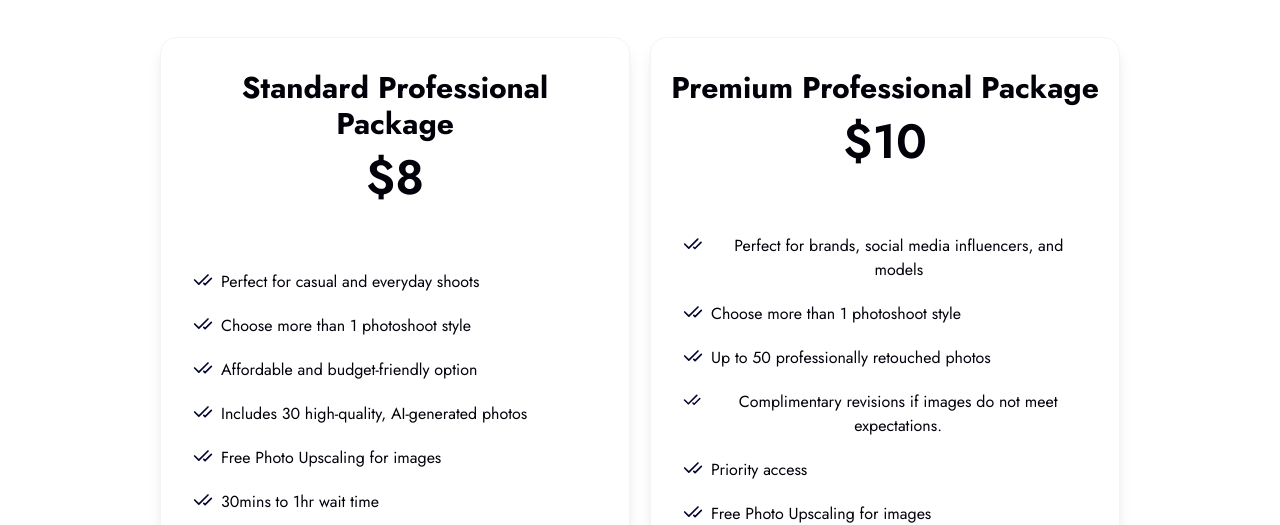
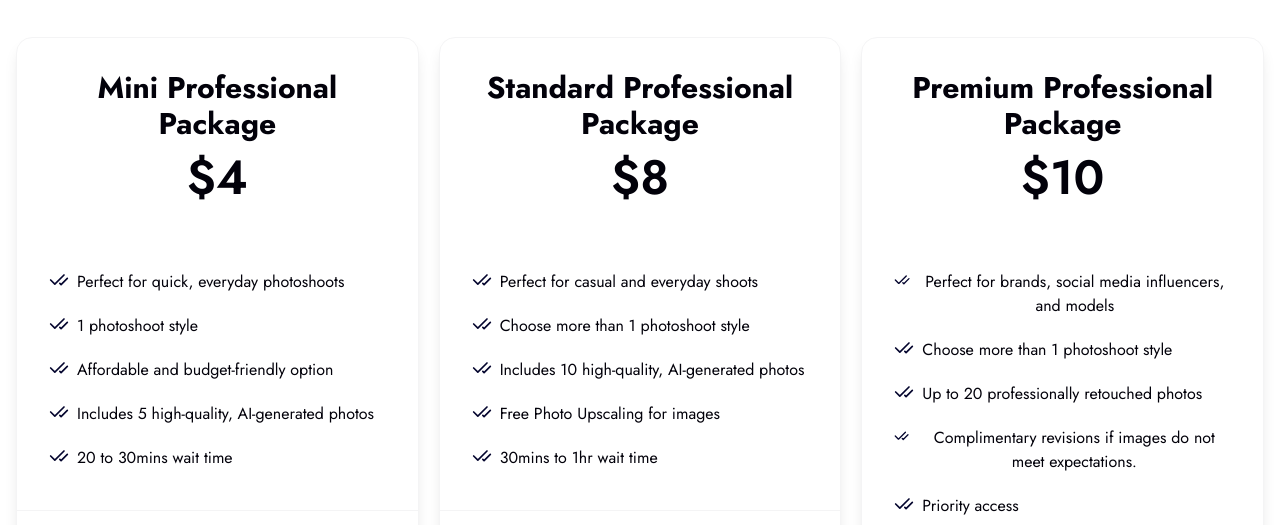
Before and after one commit to stacksineden/Retenaai, a React (Vite) app: page / in a window 1280 px wide. Both pictures are taken after a click on the link "Pricing". Shown: the part 238-763 px from the top of the page. Built offline with nearby package versions, Linux system fonts and the light colour scheme; no server answers.

Commit message:
fix:pricing-adjustments

```diff
--- a/src/_root/Pricing.tsx
+++ b/src/_root/Pricing.tsx
@@ -20,7 +20,7 @@ const Pricing = () => {
           </p>
         </div>
 
-        <div className="pt-12 grid grid-cols-1 lg:grid-cols-2 gap-5 md:max-w-[60rem] mx-auto">
+        <div className="pt-12 grid grid-cols-1 lg:grid-cols-3 gap-5 md:max-w-[80rem] mx-auto">
           {photoshoot_plans?.map((item, _i) => (
             <div
               key={_i}
--- a/src/components/shared/Hero.tsx
+++ b/src/components/shared/Hero.tsx
@@ -41,6 +41,9 @@ const Hero = () => {
     <section className="bg-accent">
       <div className="container grid grid-cols-1 md:grid-cols-2 min-h-[650px] relative">
         <div className="flex flex-col justify-center py-14 md:py-0">
+          <div className="border border-accent p-2 rounded-full bg-white text-base font-medium shadow-md w-[20em] text-center my-2 text-primary-blue">
+            1.3K+ Photoshoots generated
+          </div>
           <div className="text-center md:text-left">
             <h1 className="text-primary-black text-5xl lg:text-6xl font-bold">
               Elevate Your Aesthetic with AI Photoshoots!
--- a/src/modelDataset.ts
+++ b/src/modelDataset.ts
@@ -462,12 +462,24 @@ export const photo_shoot_ideas_options = [
 export const photoshoot_plans = [
   {
     id: "1",
+    plan: "Mini Professional Package",
+    feature: [
+      "Perfect for quick, everyday photoshoots",
+      "1 photoshoot style",
+      "Affordable and budget-friendly option",
+      "Includes 5 high-quality, AI-generated photos",
+      "20 to 30mins wait time",
+    ],
+    base_price: "4",
+    price_in_naira: "6500",
+  },
+  {
+    id: "2",
     plan: "Standard Professional Package",
     feature: [
       "Perfect for casual and everyday shoots",
       "Choose more than 1 photoshoot style",
-      "Affordable and budget-friendly option",
-      "Includes 30 high-quality, AI-generated photos",
+      "Includes 10 high-quality, AI-generated photos",
       "Free Photo Upscaling for images",
       "30mins to 1hr wait time",
     ],
@@ -475,12 +487,12 @@ export const photoshoot_plans = [
     price_in_naira: "13000",
   },
   {
-    id: "2",
+    id: "3",
     plan: "Premium Professional Package",
     feature: [
       "Perfect for brands, social media influencers, and models",
       "Choose more than 1 photoshoot style",
-      "Up to 50 professionally retouched photos",
+      "Up to 20 professionally retouched photos",
       "Complimentary revisions if images do not meet expectations.",
       "Priority access",
       "Free Photo Upscaling for images",
@@ -607,7 +619,7 @@ export const prompt_factory_photoshot = [
       "model wearing  navy colored suit in try on fashion shoot for Zara Shein H&M",
       "model wearing  t-shirt and pants in try on fashion shoot for Zara Shein H&M",
       "a photo of rike, a striking young woman with deep caramel skin and lustrous dark hair stands confidently in a chic, modern cityscape. She wears a bold, form-fitting red dress that accentuates her curves, paired with sleek black heels. Her expression is one of determination and grace, with her lips curled into a subtle, knowing smile. The scene is bathed in the golden hour light, casting warm, soft shadows and highlighting the texture of her dress. The background features a blend of neon lights and urban architecture, creating a vibrant, cinematic atmosphere. The lighting setup includes a soft key light from the front, a warm fill light from the side, and a subtle rim light from behind to define her silhouette. The image has a slight film grain and a warm color grading, inspired by the visual style of Wes Anderson",
-      "a high-fashion photoshoot of rike in a sleek studio, featuring a tall, slender woman with fair skin and piercing blue eyes, her raven-black hair styled in loose waves. She wears a luxurious, form-fitting emerald green gown with intricate beadwork, standing confidently with one hand on her hip and a subtle, enigmatic smile. The background is a gradient of deep black to charcoal gray, emphasizing the richness of her attire. Soft, diffused key lighting from the front highlights her features, while a rim light from behind creates a subtle halo effect, enhancing the fabric's texture. The scene is reminiscent of a David Fincher film, with a cool, moody color grade and subtle film grain, capturing the elegance and drama of high fashion.",
+      "",
     ],
   },
 ];
```
